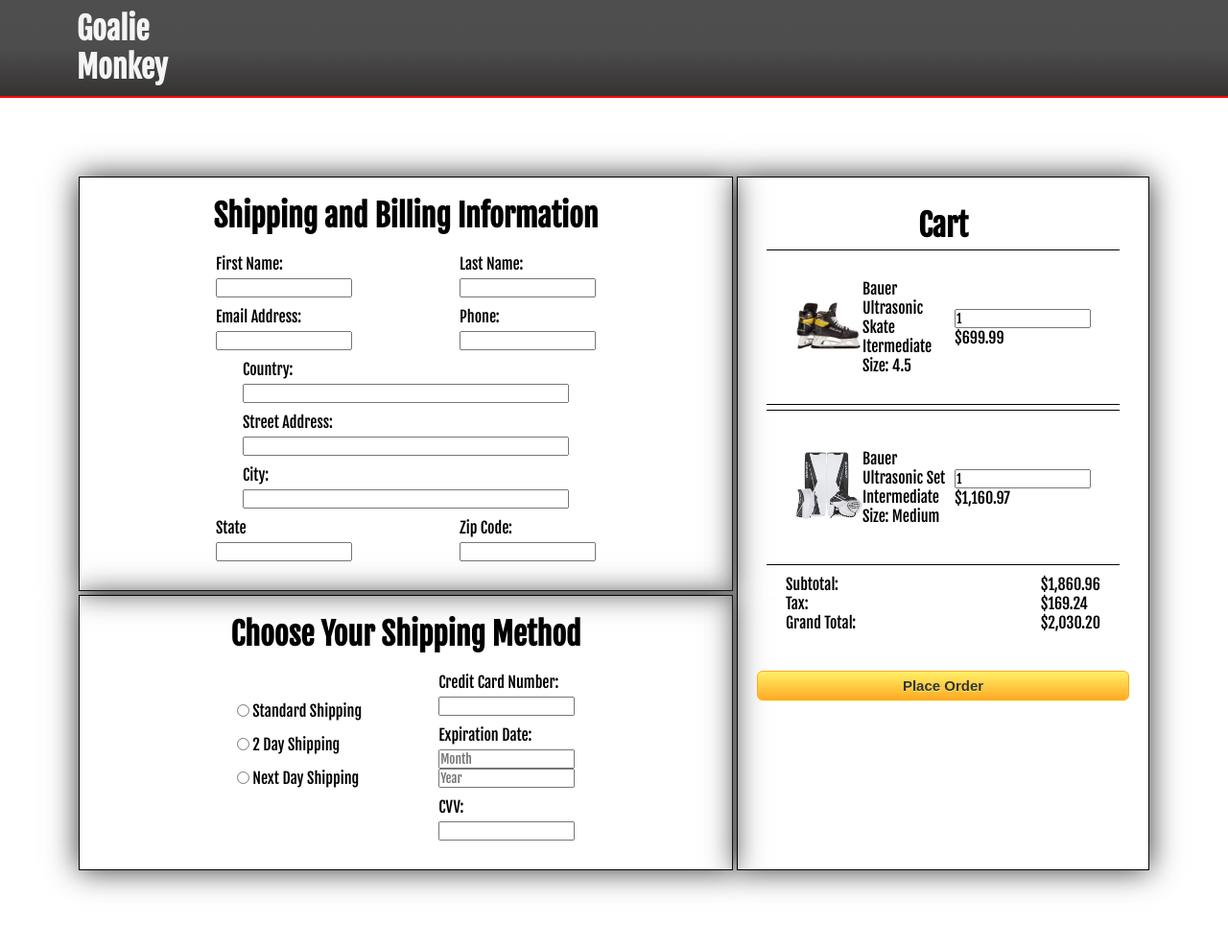
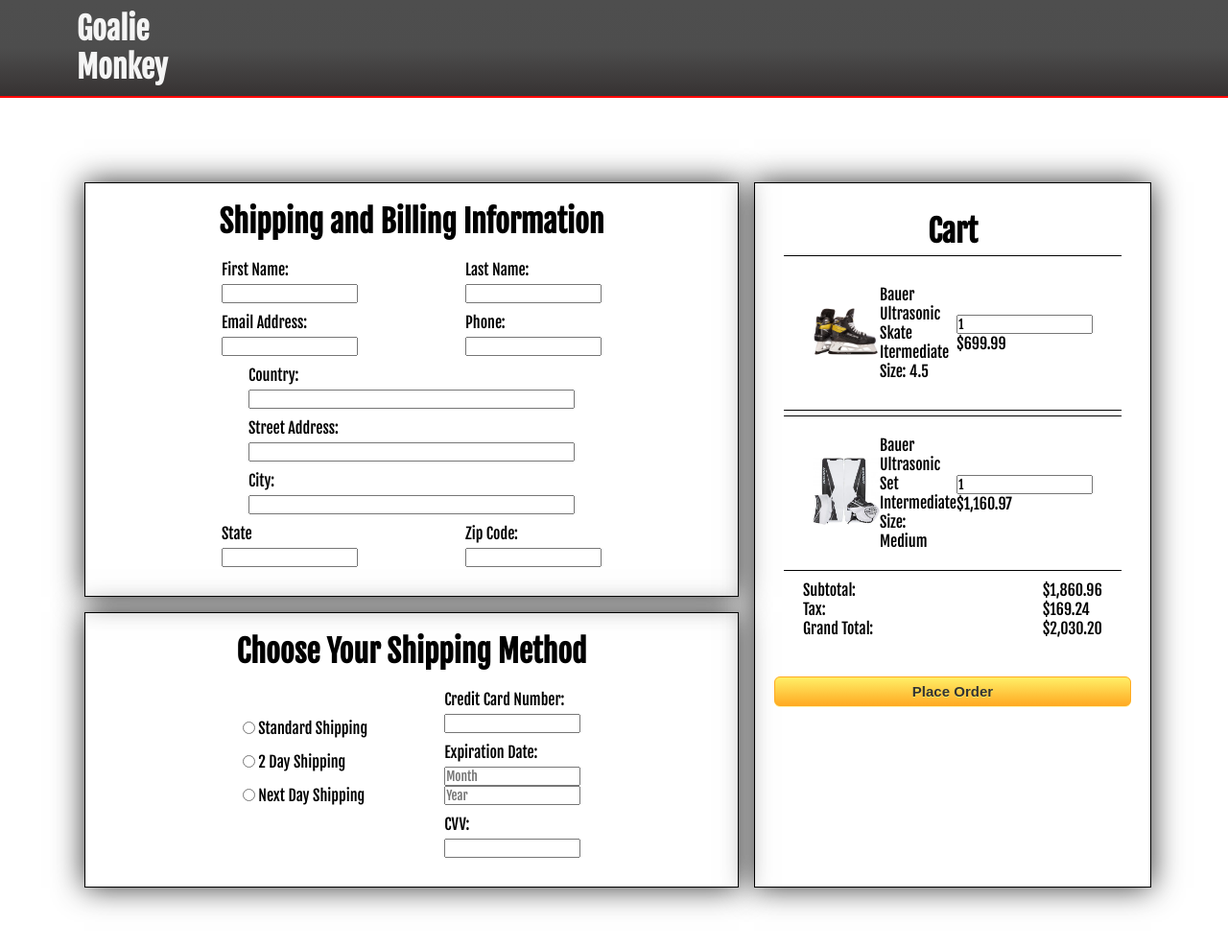
Before and after one commit to ccecott/UI-day2, a plain HTML site: page index.html in a window 1280 px wide. Shown: the whole page at 96% size. Drawn offline with Linux system fonts and the light colour scheme.

Commit message:
last commit, i promise. Margin fixed.

```diff
--- a/style.css
+++ b/style.css
@@ -38,7 +38,7 @@ header {
     border: 1px solid black;
     flex: 1;
     width: 50vw;
-    margin: 2px;
+    margin: 8px;
     padding: 20px;
     box-shadow: 0 0 30px #333;
 }
@@ -103,7 +103,7 @@ label {
 
 /* This section is for the shipping */
 .shipping {
-   margin: 2px;
+   margin: 8px;
     display: flex;
     flex-direction: column;
     align-items: center;
@@ -136,7 +136,7 @@ label {
 .cart {
     display: flex;
     flex-direction: column;
-    margin: 2px;
+    margin: 8px;
     border: 1px solid black;
     flex: 1;
     padding: 20px;
```
